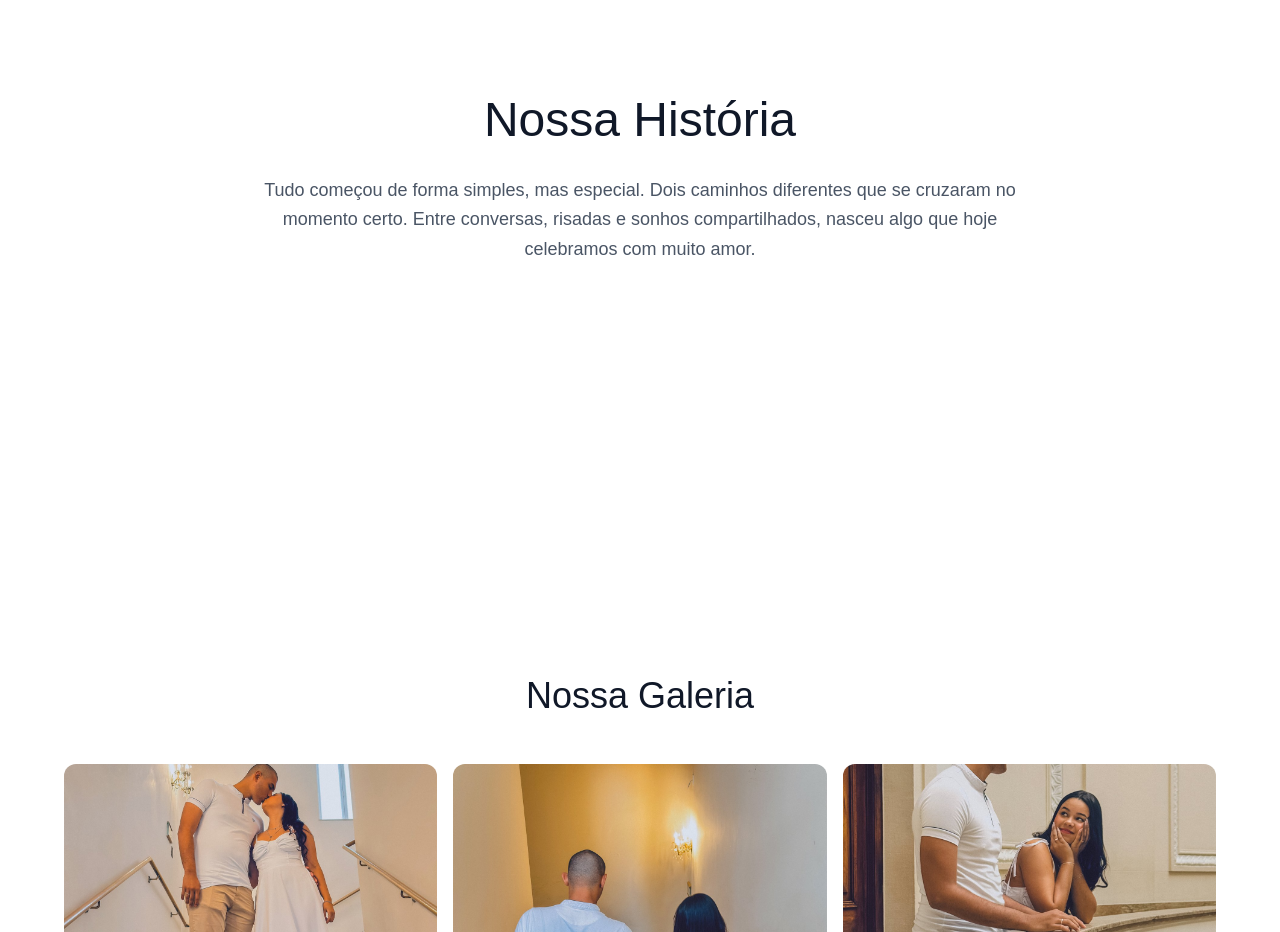
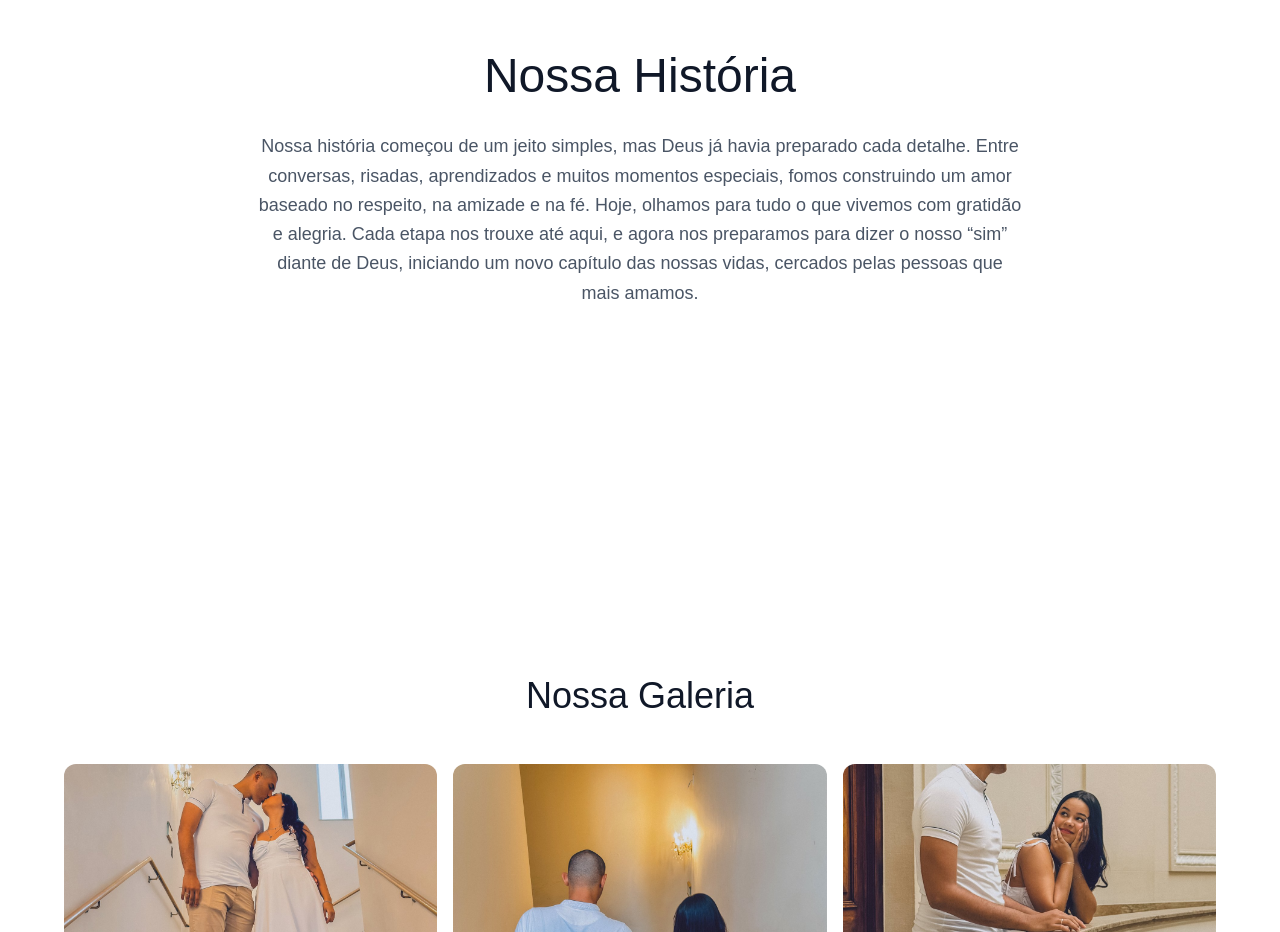
Before and after one commit to matheus-pimentel11/casamento-jullyane-gabriel, a React (Vite) app: page / in a window 1280 px wide. Shown: the part 1020-1952 px from the top of the page. Built offline with nearby package versions, Linux system fonts and the light colour scheme; no server answers; the database is empty.

Commit message:
Descrição das alterações

```diff
--- a/src/components/Story.jsx
+++ b/src/components/Story.jsx
@@ -21,9 +21,8 @@ export default function Story() {
           transition={{ duration: 0.8, delay: 0.2 }}
           className="mt-8 text-gray-600 text-lg leading-relaxed"
         >
-          Tudo começou de forma simples, mas especial. Dois caminhos diferentes
-          que se cruzaram no momento certo. Entre conversas, risadas e sonhos
-          compartilhados, nasceu algo que hoje celebramos com muito amor.
+          Nossa história começou de um jeito simples, mas Deus já havia preparado cada detalhe. Entre conversas, risadas, aprendizados e muitos momentos especiais, fomos construindo um amor baseado no respeito, na amizade e na fé.
+          Hoje, olhamos para tudo o que vivemos com gratidão e alegria. Cada etapa nos trouxe até aqui, e agora nos preparamos para dizer o nosso “sim” diante de Deus, iniciando um novo capítulo das nossas vidas, cercados pelas pessoas que mais amamos.
         </motion.p>
 
       </div>
```
